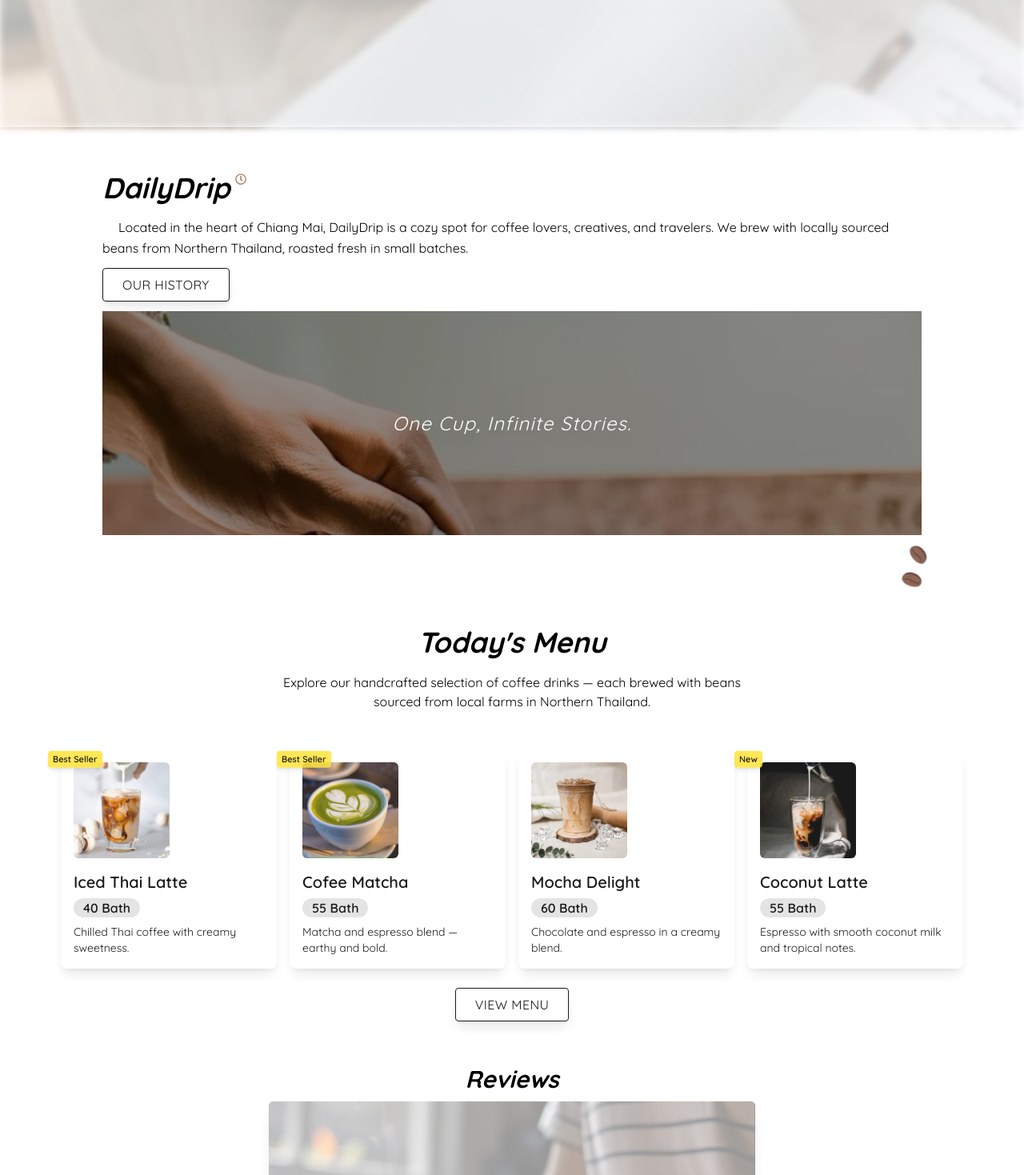
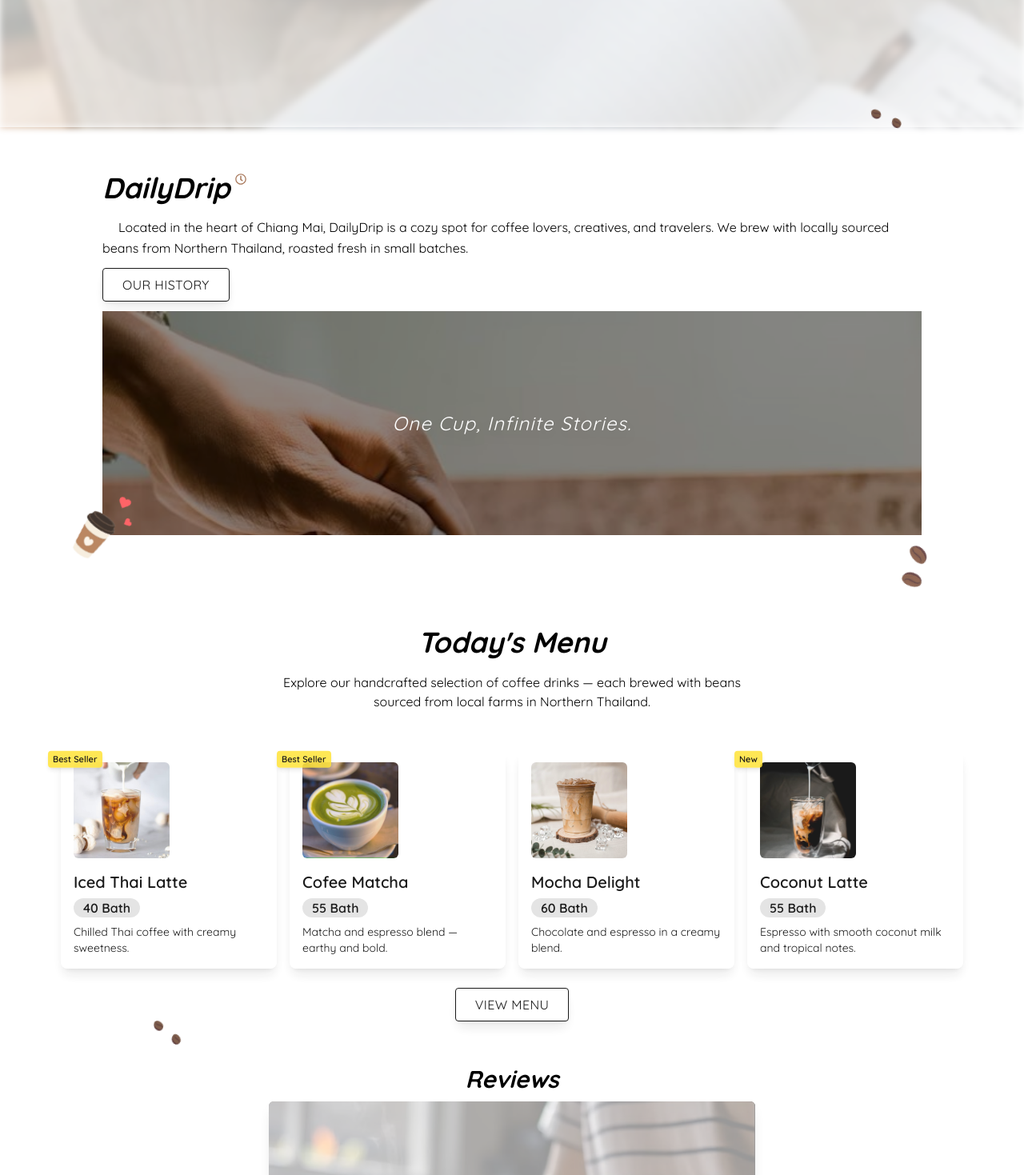
Before and after one commit to Sahasawat-Boss/DailyDrip-Cofee-Cafe, a Next.js app: page / in a window 1280 px wide. Shown: the part 401-1870 px from the top of the page at 80% size. Built offline with nearby package versions, Linux system fonts and the light colour scheme.

Commit message:
a float bean deco

```diff
--- a/src/app/CSS/animation.css
+++ b/src/app/CSS/animation.css
@@ -21,6 +21,7 @@
         opacity: 1;
     }
 }
+
 @keyframes fadeInUp {
     0% {
         opacity: 0;
@@ -60,15 +61,19 @@
 .fade-in {
     animation: fadeIn 0.6s ease-out both;
 }
+
 .fade-in2 {
     animation: fadeIn 0.9s ease-out both;
 }
+
 .fade-up {
     animation: fadeInUp 0.6s ease-out both;
 }
+
 .fade-up2 {
     animation: fadeInUp 0.9s ease-out both;
 }
+
 .fade-up3 {
     animation: fadeInUp 1.3s ease-out both;
 }
@@ -76,6 +81,7 @@
 .fade-left {
     animation: fadeInLeft 0.6s ease-out both;
 }
+
 .fade-left2 {
     animation: fadeInLeft 0.9s ease-out both;
 }
@@ -83,6 +89,7 @@
 .fade-right {
     animation: fadeInRight 0.6s ease-out both;
 }
+
 .fade-right2 {
     animation: fadeInRight 0.9s ease-out both;
 }
@@ -118,6 +125,87 @@
     }
 }
 
+@keyframes floatAround {
+    0% {
+        transform: translateX(-100px) translateY(0) rotate(0deg);
+        opacity: 1;
+    }
+
+    10% {
+        opacity: 1;
+    }
+
+    25% {
+        transform: translateX(15vw) translateY(-10px) rotate(10deg);
+    }
+
+    50% {
+        transform: translateX(50vw) translateY(10px) rotate(-20deg);
+    }
+
+    75% {
+        transform: translateX(70vw) translateY(-20px) rotate(20deg);
+    }
+
+    100% {
+        transform: translateX(100vw) translateY(0px) rotate(0deg);
+        opacity: 1;
+    }
+}
+
+@keyframes floatAroundSmooth {
+    0% {
+        transform: translateX(-10px) translateY(10px) rotate(0deg);
+    }
+
+    20% {
+        transform: translateX(10vw) translateY(-5px) rotate(7deg);
+    }
+
+    40% {
+        transform: translateX(30vw) translateY(12px) rotate(-6deg);
+    }
+
+    60% {
+        transform: translateX(50vw) translateY(-6px) rotate(7deg);
+    }
+
+    80% {
+        transform: translateX(75vw) translateY(12px) rotate(-3deg);
+    }
+
+    100% {
+        transform: translateX(100vw) translateY(0px) rotate(0deg);
+    }
+}
+
+@keyframes floatAroundSmoothReverse {
+    0% {
+        transform: translateX(100vw) translateY(10px) rotate(0deg);
+    }
+
+    20% {
+        transform: translateX(75vw) translateY(-5px) rotate(-7deg);
+    }
+
+    40% {
+        transform: translateX(50vw) translateY(12px) rotate(6deg);
+    }
+
+    60% {
+        transform: translateX(30vw) translateY(-6px) rotate(-7deg);
+    }
+
+    80% {
+        transform: translateX(10vw) translateY(12px) rotate(3deg);
+    }
+
+    100% {
+        transform: translateX(-100px) translateY(0px) rotate(0deg);
+        /* FIXED */
+    }
+}
+
 .float {
     animation: float 3.5s ease-in-out infinite;
 }
@@ -126,18 +214,40 @@
     animation: floatScale 4s ease-in-out infinite;
 }
 
+.float-around {
+    animation: floatAround 14s ease-in-out infinite;
+}
+
+.float-smooth {
+    animation: floatAroundSmooth 16s linear infinite;
+}
+
+.float-smooth-reverse {
+    animation: floatAroundSmoothReverse 16s linear infinite;
+}
+
+@media (min-width: 768px) {
+    .float-smooth {
+        animation-duration: 30s;
+    }
+
+    .float-smooth-reverse {
+        animation-duration: 30s;
+    }
+}
+
 /*** CSS Scale =====================================================*/
 @keyframes Scale125 {
     0% {
-        transform:scale(0.9);
+        transform: scale(0.9);
     }
 
     50% {
-        transform:scale(1.05);
+        transform: scale(1.05);
     }
 
     100% {
-        transform:scale(0.9);
+        transform: scale(0.9);
     }
 }
 
--- a/src/app/components/About.tsx
+++ b/src/app/components/About.tsx
@@ -1,22 +1,30 @@
+
+import BeanFloatAroundR from './deco/BeanFloatAroundR';
 import ParallaxImage from './deco/Parallax';
 import Link from 'next/link';
 import BeanFloat from "./deco/BeanFloat";
-import { FaRegClock } from "react-icons/fa";
+import CoffeeCup from './deco/CoffeeCup';
+import { FaRegClock, FaHeart } from "react-icons/fa";
 
 export default function About() {
     return (
         <section className="px-8 sm:px-12 py-10 md:py-14">
             <div className="max-w-5xl mx-auto relative">
-                <div className="flex text-2xl md:text-4xl font-bold italic mb-4">
+                <div className="flex text-2xl md:text-4xl font-bold italic mb-4 fade-right2">
                     <div>DailyDrip</div>
                     <div className="ml-1.5 mt-0.5 text-sm text-amber-900/65"><FaRegClock /></div>
                 </div>
-                <p className="mb-3 leading-relaxed indent-5">
+
+                <div className='opacity-80 absolute -top-18 fade-right2'>
+                    <BeanFloatAroundR />
+                </div>
+
+                <section className='fade-in'>
+                    <p className="mb-3 leading-relaxed indent-5 ">
                         Located in the heart of Chiang Mai, DailyDrip is a cozy spot for coffee
                         lovers, creatives, and travelers. We brew with locally sourced beans from
                         Northern Thailand, roasted fresh in small batches.
                     </p>
-
                     <Link
                         href="/pages/history"
                         className="inline-block border px-6 py-2 mb-2 uppercase tracking-wide bg-white text-black
@@ -34,8 +42,14 @@ export default function About() {
                         />
                     </div>
 
+                </section>
                 <div className="absolute -bottom-16 -right-4 opacity-70 rotate-slow">
                     <BeanFloat />
+                </div>
+                <div className="absolute -bottom-7 -left-10 rotate-35 scale-125">
+                    <CoffeeCup />
+                    <FaHeart className="text-red-400 absolute -top-5.5 right-3.5 -rotate-10 w-3 float" />
+                    <FaHeart className="text-red-400 absolute -top-2 right-1 rotate-30 w-2 float" />
                 </div>
 
             </div>
--- a/src/app/components/Hero.tsx
+++ b/src/app/components/Hero.tsx
@@ -1,7 +1,7 @@
 'use client';
 
 import { motion } from 'framer-motion';
-import CofeeCup from "./deco/CofeeCup";
+import CoffeeCup from './deco/CoffeeCup';
 
 export default function Hero() {
     return (
@@ -39,7 +39,7 @@ export default function Hero() {
 
                 {/* Coffee Cup Icon */}
                 <div className="absolute top-3 -right-9 opacity-85 rotate-25 drop-shadow-lg drop-shadow-black/35 scale">
-                    <CofeeCup />
+                    <CoffeeCup />
                 </div>
 
                 {/* Floating beans */}
--- a/src/app/components/TodayMenu.tsx
+++ b/src/app/components/TodayMenu.tsx
@@ -2,6 +2,7 @@
 
 import { motion } from "framer-motion";
 import Link from "next/link";
+import BeanFloatAround from "./deco/BeanFloatAround";
 
 const menuItems = [
     {
@@ -103,6 +104,8 @@ export default function TodayMenu() {
                         View Menu
                     </Link>
                 </motion.div>
+
+                <BeanFloatAround/>
             </div>
         </section>
     );
--- /dev/null
+++ b/src/app/components/deco/BeanFloatAround.tsx
@@ -0,0 +1,10 @@
+export default function BeanFloatAround() {
+    return (
+        <div className="float-smooth absolute">
+            <div className="float">
+                <img src="/svg/coffee-beans2.png" alt="coffee png" className="w-3 h-3 opacity-75" />
+            </div>
+            <img src="/svg/coffee-beans2.png" alt="coffee png" className="w-3 h-3 opacity-75 rotate-20 ml-6" />
+        </div>
+    );
+}
--- /dev/null
+++ b/src/app/components/deco/BeanFloatAroundR.tsx
@@ -0,0 +1,10 @@
+export default function BeanFloatAroundR() {
+    return (
+        <div className="float-smooth-reverse absolute">
+            <div className="float">
+                <img src="/svg/coffee-beans2.png" alt="coffee png" className="w-3 h-3 opacity-75" />
+            </div>
+            <img src="/svg/coffee-beans2.png" alt="coffee png" className="w-3 h-3 opacity-75 rotate-20 ml-6" />
+        </div>
+    );
+}
--- a/src/app/components/deco/CofeeCup.tsx
+++ b/src/app/components/deco/CoffeeCup.tsx
@@ -1,4 +1,4 @@
-export default function CofeeCup() {
+export default function CoffeeCup() {
     return (
         <div >
             <img src="/svg/coffeecup.png" alt="coffee cup" className="w-14 h-14" />
--- a/src/app/components/layout/Nav.tsx
+++ b/src/app/components/layout/Nav.tsx
@@ -2,7 +2,7 @@
 import { useEffect, useState } from 'react';
 import Link from 'next/link';
 import { usePathname } from 'next/navigation';
-import CofeeCup from '../deco/CofeeCup';
+import CoffeeCup from '../deco/CoffeeCup';
 
 const menuItems = [
     { label: 'Home', href: '/' },
@@ -44,7 +44,7 @@ export default function Navbar() {
                         <div className="relative inline-block">
                             {/* Coffee Cup Icon */}
                             <div className="absolute -top-3 -right-9 scale-35 opacity-80 rotate-20">
-                                <CofeeCup />
+                                <CoffeeCup />
                             </div>
 
 
--- a/src/app/pages/contact/page.tsx
+++ b/src/app/pages/contact/page.tsx
@@ -13,7 +13,7 @@ export default function Contact() {
                 <div className="flex justify-center text-2xl md:text-4xl font-bold italic float ">
                     <div className="relative fade-up2">
                         Contact
-                        <div className="absolute top-0.5 -right-5 text-base text-amber-600/50 rotate-10">
+                        <div className="absolute top-1 -right-5.5 text-base text-amber-600/50 rotate-25">
                             <MdOutlineContactSupport />
                         </div>
                     </div>
@@ -53,7 +53,7 @@ export default function Contact() {
                 </div>
 
                 {/* Google Map */}
-                <div className="mt-10 aspect-video rounded-lg overflow-hidden shadow-lg border-2 border-gray-300">
+                <div className="mt-10 aspect-video rounded-lg overflow-hidden shadow-lg border-2 border-gray-300 fade-up2">
                     <iframe
                         title="DailyDrip Location"
                         src="https://www.google.com/maps/embed?pb=!1m18!1m12!1m3!1d3770.8616501341157!2d98.96295707493586!3d18.796454282407607!2m3!1f0!2f0!3f0!3m2!1i1024!2i768!4f13.1!3m3!1m2!1s0x30da3a9a7d0d93b5%3A0xc7d2fa169c1f4b29!2sNimmanhaemin%20Rd%2C%20Tambon%20Su%20Thep%2C%20Amphoe%20Mueang%20Chiang%20Mai%2C%20Chang%20Wat%20Chiang%20Mai%2050200%2C%20Thailand!5e0!3m2!1sen!2sth!4v1683716713000!5m2!1sen!2sth"
```
Also changed, not shown: src/app/components/AllMenu.tsx (+12 -4 lines), src/app/pages/gallery/page.tsx (+12 -7 lines), src/app/pages/history/page.tsx (+12 -9 lines). Lines whose indentation alone changed are shown as unchanged.
